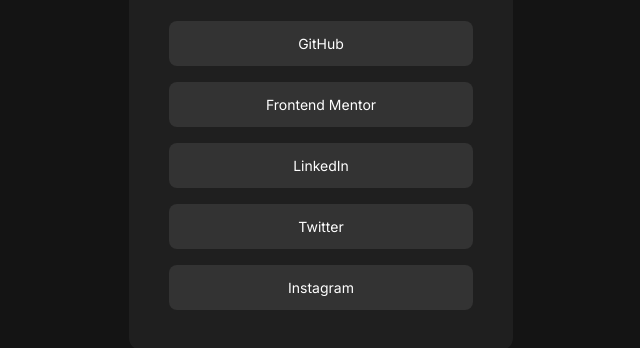
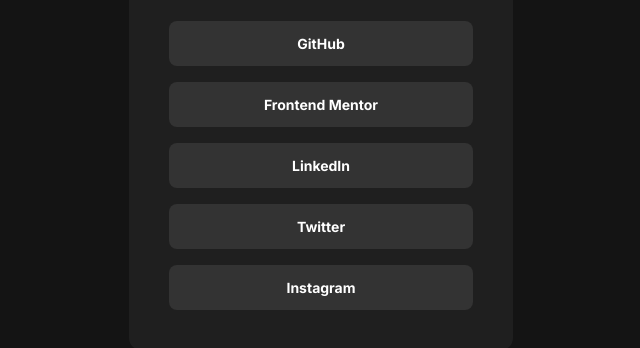
Before and after one commit to mrsev17/social-links-profile-deploy, a plain HTML site: page index.html in a window 1280 px wide. Shown: the part 356-704 px from the top of the page, without its empty margins (319-959 px from the left). Drawn offline with Linux system fonts and the light colour scheme.

Commit message:
Fix bug with font weight in link

```diff
--- a/index.html
+++ b/index.html
@@ -1 +1 @@
-<!doctype html><html lang="en"><head><meta charset="utf-8"/><link rel="icon" href="/favicon.ico"/><meta name="viewport" content="width=device-width,initial-scale=1"/><meta name="theme-color" content="#000000"/><meta name="description" content="Web site created using create-react-app"/><link rel="apple-touch-icon" href="/logo192.png"/><link rel="manifest" href="/manifest.json"/><link rel="preconnect" href="https://fonts.googleapis.com"/><link rel="preconnect" href="https://fonts.gstatic.com" crossorigin/><link href="https://fonts.googleapis.com/css2?family=Inter:wght@400;600;700&display=swap" rel="stylesheet"/><title>React App</title><script defer="defer" src="/static/js/main.ab04cfe4.js"></script><link href="/static/css/main.d0e500e8.css" rel="stylesheet"></head><body><noscript>You need to enable JavaScript to run this app.</noscript><div id="root"></div></body></html>
+<!doctype html><html lang="en"><head><meta charset="utf-8"/><link rel="icon" href="/favicon.ico"/><meta name="viewport" content="width=device-width,initial-scale=1"/><meta name="theme-color" content="#000000"/><meta name="description" content="Web site created using create-react-app"/><link rel="apple-touch-icon" href="/logo192.png"/><link rel="manifest" href="/manifest.json"/><link rel="preconnect" href="https://fonts.googleapis.com"/><link rel="preconnect" href="https://fonts.gstatic.com" crossorigin/><link href="https://fonts.googleapis.com/css2?family=Inter:wght@400;600;700&display=swap" rel="stylesheet"/><title>React App</title><script defer="defer" src="/static/js/main.ab04cfe4.js"></script><link href="/static/css/main.c96def69.css" rel="stylesheet"></head><body><noscript>You need to enable JavaScript to run this app.</noscript><div id="root"></div></body></html>
```
Also changed, not shown: static/css/main.c96def69.css (added, +2 -0 lines), static/css/main.d0e500e8.css (deleted, +0 -2 lines), asset-manifest.json, 2 other files.
